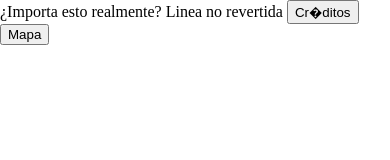
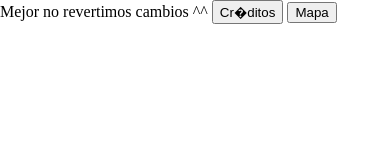
Before and after one commit to DrMultimedio/Practica-1-DISM, a website: page BlankCordovaApp2/www/index.html in a window 390 px wide. Drawn offline with Linux system fonts and the light colour scheme; some packages are replaced by stand-ins of ours.

Commit message:
FIN DE PRUEBAS
LET'S ROCK

```diff
--- a/BlankCordovaApp2/www/index.html
+++ b/BlankCordovaApp2/www/index.html
@@ -17,8 +17,7 @@
     </style>
 </head>
 <body>
-    ¿Importa esto realmente?
-    Linea no revertida
+    Mejor no revertimos cambios ^^
     <button onclick="window.location.href='/creditos.html'">Cr�ditos</button>
     <button onclick="window.location.href='/mapa.html'">Mapa</button>
 
```
